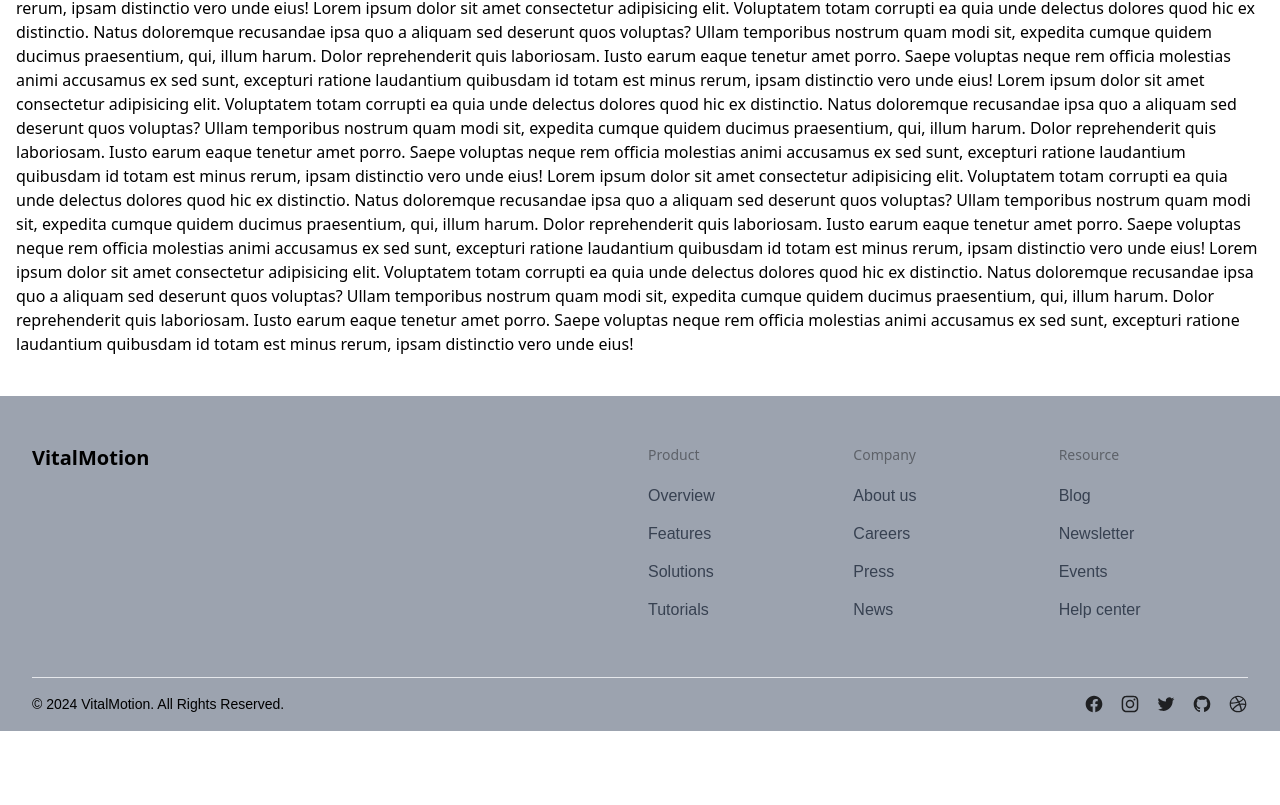
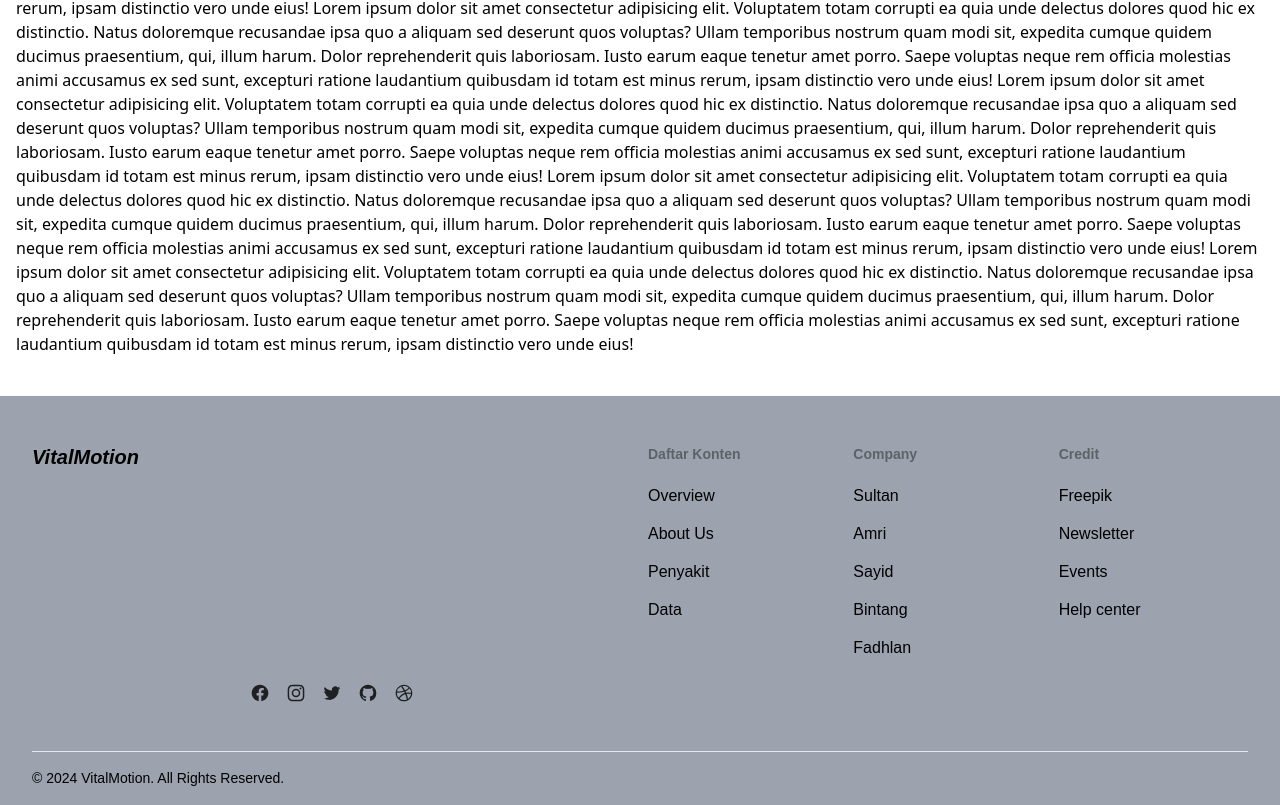
Before and after one commit to mybezen/prj-sagas, a React (Vite) app: page / in a window 1280 px wide. Shown: the part 2587-3392 px from the top of the page. Before the commit the page ends 3318 px from the top, so only its background shows below. Built offline with nearby package versions, Linux system fonts and the light colour scheme.

Commit message:
Footer Edit

```diff
--- a/index.html
+++ b/index.html
@@ -4,7 +4,7 @@
     <meta charset="UTF-8" />
     <link rel="icon" type="image/svg+xml" href="/vite.svg" />
     <meta name="viewport" content="width=device-width, initial-scale=1.0" />
-    <title>Pocoloko</title>
+    <title>VitalMotion</title>
   </head>
   <body>
     <div id="root"></div>
--- a/src/components/Footer.jsx
+++ b/src/components/Footer.jsx
@@ -2,16 +2,16 @@ import { Typography } from "@material-tailwind/react";
 
 const LINKS = [
   {
-    title: "Product",
-    items: ["Overview", "Features", "Solutions", "Tutorials"],
+    title: "Daftar Konten",
+    items: ["Overview", "About Us", "Penyakit", "Data"],
   },
   {
     title: "Company",
-    items: ["About us", "Careers", "Press", "News"],
+    items: ["Sultan", "Amri", "Sayid", "Bintang", "Fadhlan"],
   },
   {
-    title: "Resource",
-    items: ["Blog", "Newsletter", "Events", "Help center"],
+    title: "Credit",
+    items: ["Freepik", "Newsletter", "Events", "Help center"],
   },
 ];
 
@@ -22,7 +22,7 @@ export function FooterWithSocialLinks() {
     <footer className="relative w-full">
       <div className="pt-12 mx-auto w-full max-w-full px-8 bg-gray-400">
         <div className="grid grid-cols-1 justify-between gap-4 md:grid-cols-2">
-          <Typography variant="h5" className="mb-6">
+          <Typography variant="h5" className="mb-6 poppins-semibold-italic">
             VitalMotion
           </Typography>
           <div className="grid grid-cols-3 justify-between gap-4">
@@ -31,7 +31,7 @@ export function FooterWithSocialLinks() {
                 <Typography
                   variant="small"
                   color="black"
-                  className="mb-3 git ium opacity-40"
+                  className="mb-3 git ium opacity-40 poppins-bold"
                 >
                   {title}
                 </Typography>
@@ -40,8 +40,8 @@ export function FooterWithSocialLinks() {
                     <Typography
                       as="a"
                       href="#"
-                      color="gray"
-                      className="py-1.5 poppins-regular transition-colors hover:text-black-900"
+                      color="black"
+                      className="py-1.5 poppins-regular transition-colors hover:text-green-900"
                     >
                       {link}
                     </Typography>
@@ -50,16 +50,7 @@ export function FooterWithSocialLinks() {
               </ul>
             ))}
           </div>
-        </div>
-        <div className="mt-12 flex w-full flex-col items-center justify-center border-t border-black-50 py-4 md:flex-row md:justify-between">
-          <Typography
-            variant="small"
-            className="mb-4 text-center poppins-regular text-black-900 md:mb-0"
-          >
-            &copy; {currentYear}{" "}
-            <a href="https://material-tailwind.com/">VitalMotion</a>. All
-            Rights Reserved.
-          </Typography>
+          {/* Logo/Icon */}
           <div className="flex gap-4 text-black-900 sm:justify-center">
             <Typography
               as="a"
@@ -149,6 +140,17 @@ export function FooterWithSocialLinks() {
             </Typography>
           </div>
         </div>
+        <div className="mt-12 flex w-full flex-col items-center justify-center border-t border-black-50 py-4 md:flex-row md:justify-between">
+          <Typography
+            variant="small"
+            className="mb-4 text-center poppins-regular text-black-900 md:mb-0"
+          >
+            &copy; {currentYear}{" "}
+            <a href="https://material-tailwind.com/">VitalMotion</a>. All
+            Rights Reserved.
+          </Typography>
+
+        </div>
       </div>
     </footer>
   );
```
